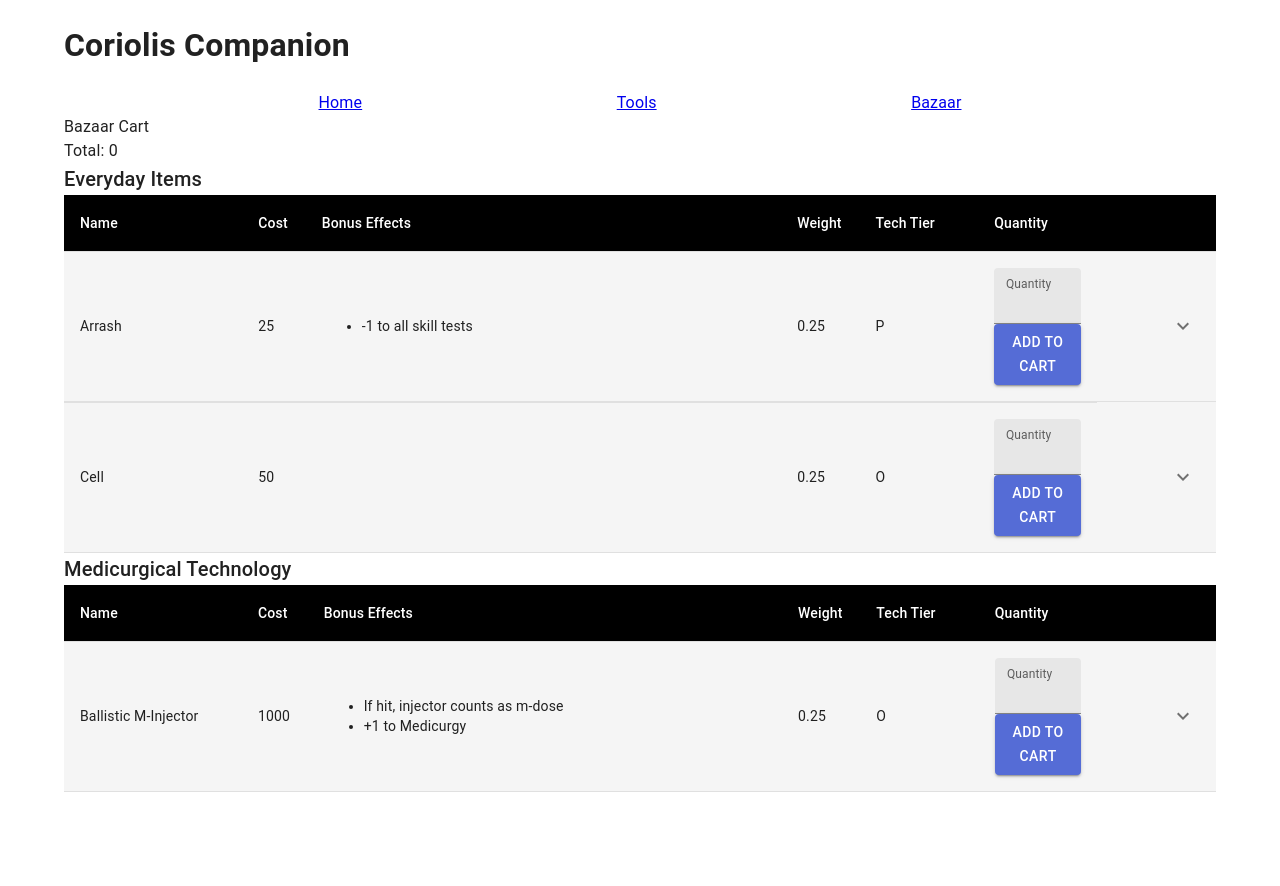
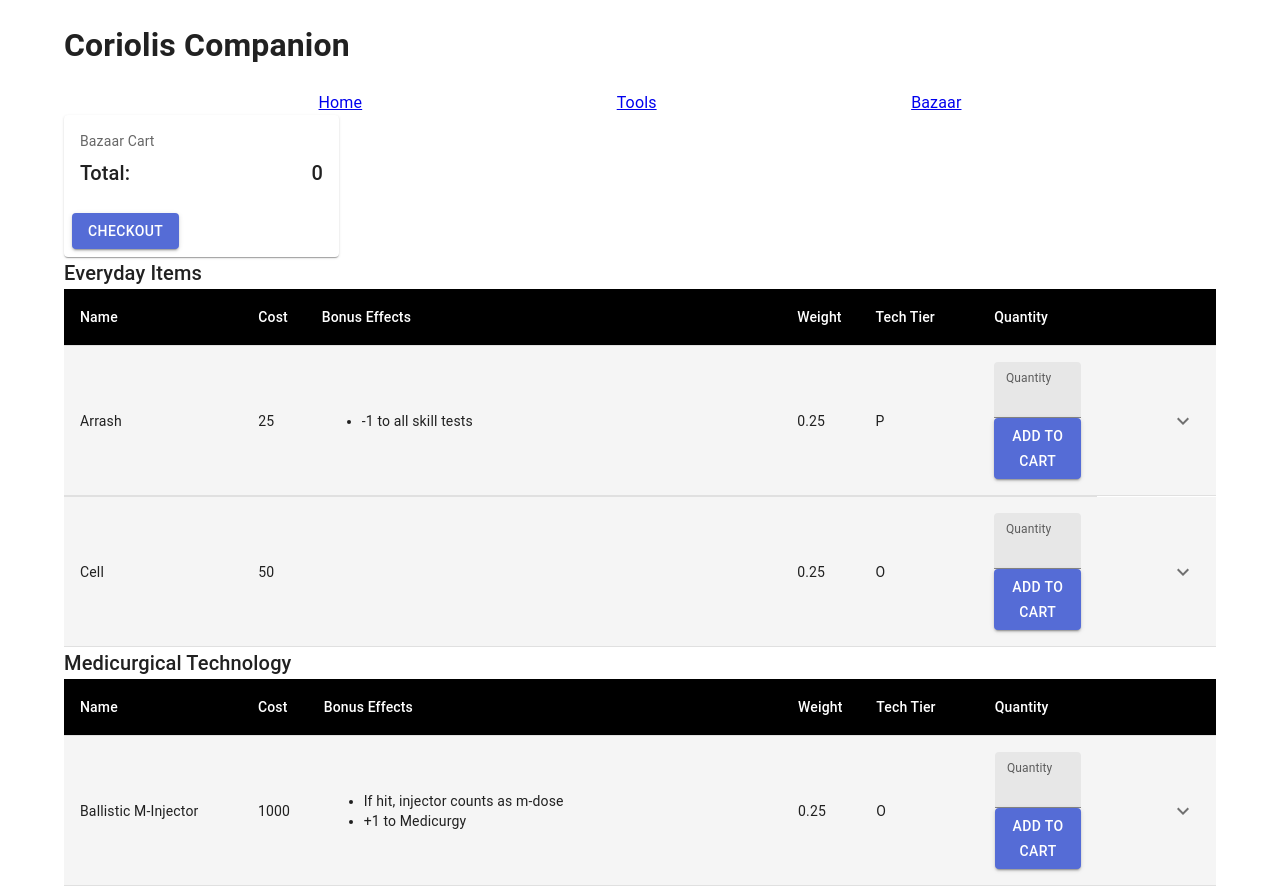
Before and after one commit to jacarder/Coriolis_Companion, a React (Create React App) app: page /bazaar in a window 1280 px wide. Before the commit the page ends 800 px from the top, so only its background shows below. Built offline with nearby package versions, Linux system fonts and the light colour scheme.

Commit message:
Cart formatting style changes

```diff
--- a/src/components/BazaarCart/BazaarCart.tsx
+++ b/src/components/BazaarCart/BazaarCart.tsx
@@ -1,3 +1,4 @@
+import { Box, Button, Card, CardActions, CardContent, Grid, Typography } from '@mui/material';
 import React, { FC, useContext, useEffect, useState } from 'react';
 import { CartContext } from '../../config/cart-context';
 import './BazaarCart.scss';
@@ -32,11 +33,44 @@ const BazaarCart: FC<BazaarCartProps> = () => {
   }, [cart]);
 
   return (
-    <div>
-      Bazaar Cart
-      {cartFormat.map(item => <li key={item.itemId}>{item.itemName} X {item.quantity} | Sub Total: {item.total}</li>)}
-      <div>Total: {cartFormat.map((item) => item.total).reduce((a, b) => a + b, 0)}</div>
-    </div>
+    <Card sx={{ minWidth: 275, maxWidth: 275 }}>
+    <CardContent>
+      <Typography sx={{ fontSize: 14 }} color="text.secondary" gutterBottom>
+        Bazaar Cart
+      </Typography>
+      <Typography variant="body2" gutterBottom>
+        {cartFormat.map(item =>
+          <Grid key={item.itemId} container spacing={1}>
+            <Grid item xs={6}>
+              {item.itemName} x {item.quantity}
+            </Grid>
+            <Grid item xs={6}>
+              <Box display="flex" justifyContent="flex-end">
+                {item.total}
+              </Box>
+            </Grid>
+          </Grid>
+        )}
+      </Typography>
+      <Typography variant="h6">
+        <Grid container spacing={1}>
+          <Grid item xs={6}>
+              Total:
+          </Grid>
+          <Grid item xs={6}>
+            <Box display="flex" justifyContent="flex-end">
+              {cartFormat.map((item) => item.total).reduce((a, b) => a + b, 0)}
+            </Box>
+          </Grid>
+        </Grid>
+      </Typography>
+    </CardContent>
+    <CardActions>
+      <Button variant="contained">Checkout</Button>
+    </CardActions>
+  </Card>
+
+
   )
 };
 
```
